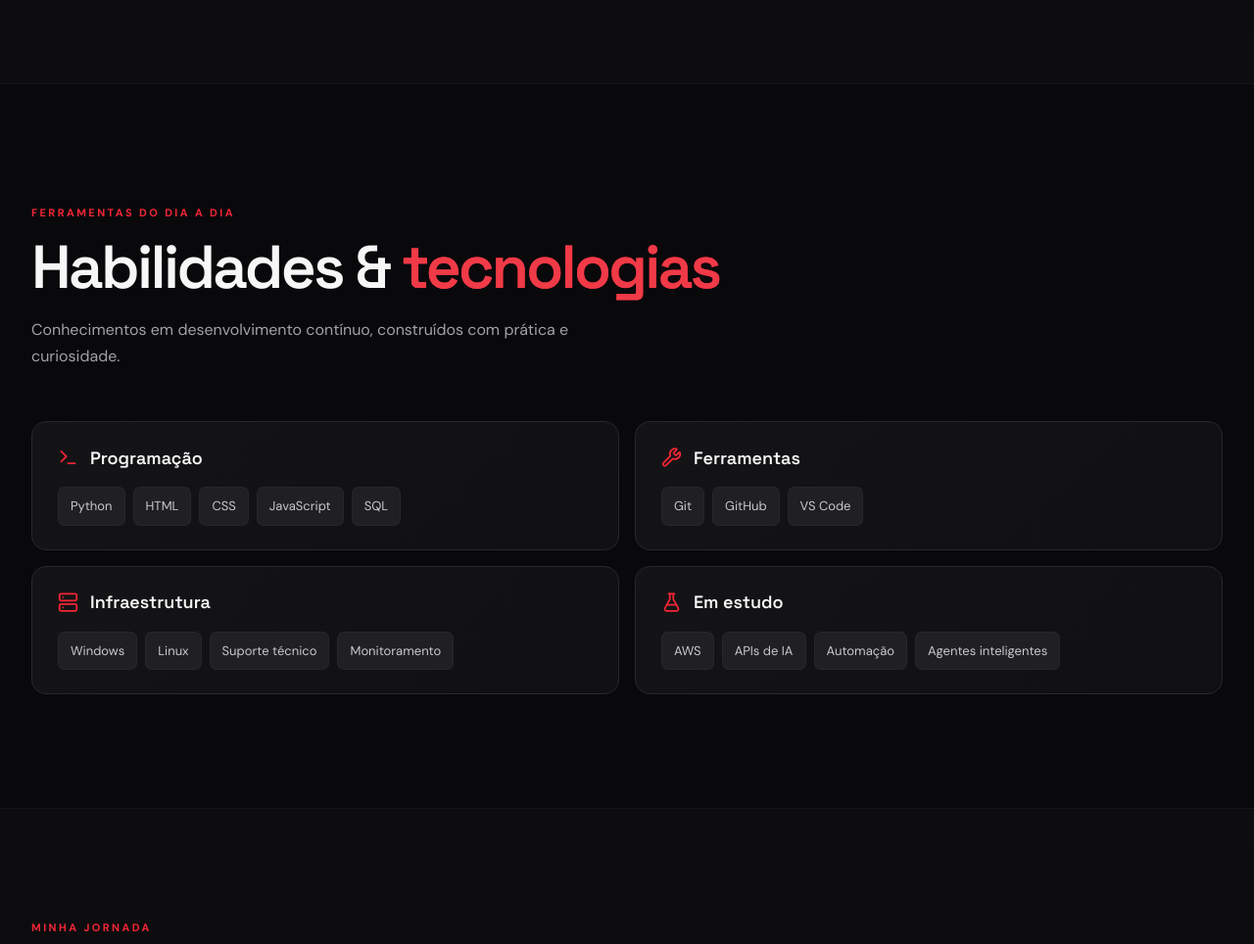
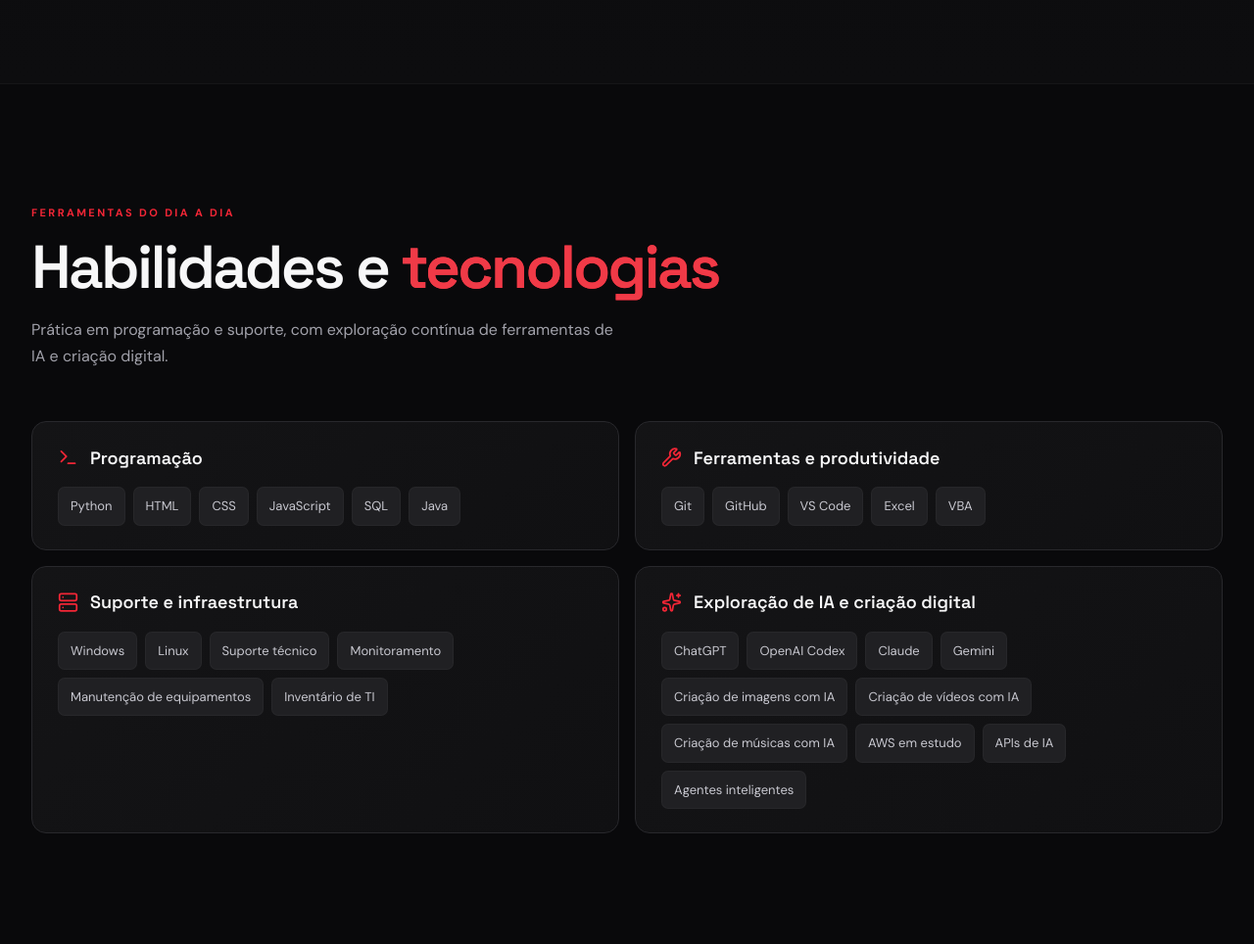
Before and after one commit to Renanlcds10/portfolio-renan, a Flask app: page / in a window 1280 px wide. Shown: the part 3206-4170 px from the top of the page at 98% size. Run offline with Flask 3, Linux system fonts and the light colour scheme.

Commit message:
Expand skills and clarify AI exploration

```diff
--- a/templates/index.html
+++ b/templates/index.html
@@ -53,11 +53,11 @@
       </div>
     </section>
     <section class="section section-alt" id="projetos"><div class="container"><div class="section-heading section-heading-row reveal"><div><p class="eyebrow">Projetos públicos no GitHub e demonstrações</p><h2>Projetos em <span>prática</span></h2></div><a class="text-link" href="https://github.com/Renanlcds10" target="_blank" rel="noopener noreferrer">Ver GitHub <i data-lucide="arrow-up-right"></i></a></div><div class="filter-bar" role="group" aria-label="Filtrar projetos"><button class="filter-button active" data-filter="Todos">Todos</button><button class="filter-button" data-filter="Python">Python</button><button class="filter-button" data-filter="Java">Java</button><button class="filter-button" data-filter="Automação">Automação</button><button class="filter-button" data-filter="Suporte">Suporte</button></div><div class="project-grid" id="project-grid" aria-live="polite"></div></div></section>
-    <section class="section container" id="habilidades"><div class="section-heading reveal"><p class="eyebrow">Ferramentas do dia a dia</p><h2>Habilidades &amp; <span>tecnologias</span></h2><p class="section-lead">Conhecimentos em desenvolvimento contínuo, construídos com prática e curiosidade.</p></div><div class="skills-grid">
-      <article class="skill-panel reveal"><div class="skill-title"><i data-lucide="terminal"></i><h3>Programação</h3></div><div class="skill-tags"><span>Python</span><span>HTML</span><span>CSS</span><span>JavaScript</span><span>SQL</span></div></article>
-      <article class="skill-panel reveal"><div class="skill-title"><i data-lucide="wrench"></i><h3>Ferramentas</h3></div><div class="skill-tags"><span>Git</span><span>GitHub</span><span>VS Code</span></div></article>
-      <article class="skill-panel reveal"><div class="skill-title"><i data-lucide="server"></i><h3>Infraestrutura</h3></div><div class="skill-tags"><span>Windows</span><span>Linux</span><span>Suporte técnico</span><span>Monitoramento</span></div></article>
-      <article class="skill-panel reveal"><div class="skill-title"><i data-lucide="flask-conical"></i><h3>Em estudo</h3></div><div class="skill-tags"><span>AWS</span><span>APIs de IA</span><span>Automação</span><span>Agentes inteligentes</span></div></article>
+    <section class="section container" id="habilidades"><div class="section-heading reveal"><p class="eyebrow">Ferramentas do dia a dia</p><h2>Habilidades e <span>tecnologias</span></h2><p class="section-lead">Prática em programação e suporte, com exploração contínua de ferramentas de IA e criação digital.</p></div><div class="skills-grid">
+      <article class="skill-panel reveal"><div class="skill-title"><i data-lucide="terminal"></i><h3>Programação</h3></div><div class="skill-tags"><span>Python</span><span>HTML</span><span>CSS</span><span>JavaScript</span><span>SQL</span><span>Java</span></div></article>
+      <article class="skill-panel reveal"><div class="skill-title"><i data-lucide="wrench"></i><h3>Ferramentas e produtividade</h3></div><div class="skill-tags"><span>Git</span><span>GitHub</span><span>VS Code</span><span>Excel</span><span>VBA</span></div></article>
+      <article class="skill-panel reveal"><div class="skill-title"><i data-lucide="server"></i><h3>Suporte e infraestrutura</h3></div><div class="skill-tags"><span>Windows</span><span>Linux</span><span>Suporte técnico</span><span>Monitoramento</span><span>Manutenção de equipamentos</span><span>Inventário de TI</span></div></article>
+      <article class="skill-panel reveal"><div class="skill-title"><i data-lucide="sparkles"></i><h3>Exploração de IA e criação digital</h3></div><div class="skill-tags"><span>ChatGPT</span><span>OpenAI Codex</span><span>Claude</span><span>Gemini</span><span>Criação de imagens com IA</span><span>Criação de vídeos com IA</span><span>Criação de músicas com IA</span><span>AWS em estudo</span><span>APIs de IA</span><span>Agentes inteligentes</span></div></article>
     </div></section>
     <section class="section section-alt" id="experiencia"><div class="container"><div class="section-heading reveal"><p class="eyebrow">Minha jornada</p><h2>Experiência &amp; <span>formação</span></h2></div><div class="timeline">
       <article class="timeline-item reveal"><span class="timeline-dot"></span><div class="timeline-meta"><span>Experiência profissional</span><span>Jovem Aprendiz</span></div><h3>Suporte de TI</h3><p class="timeline-place">Colégio Recanto</p><p>Atividades relacionadas a suporte técnico, manutenção, infraestrutura e atendimento aos usuários.</p></article>
```
